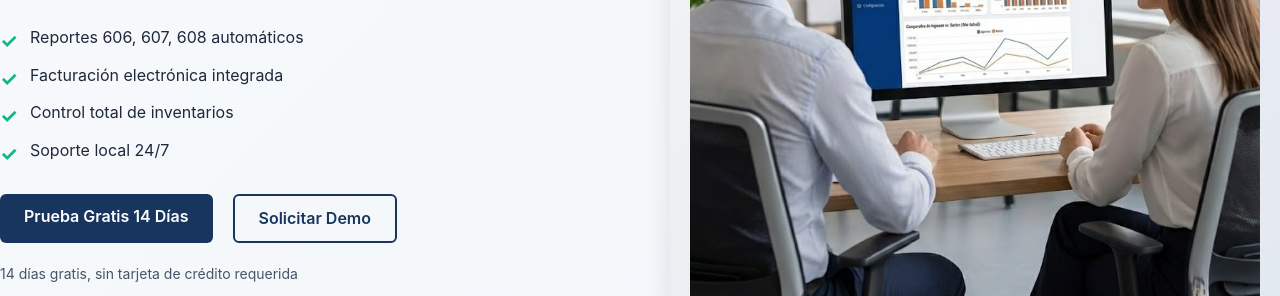
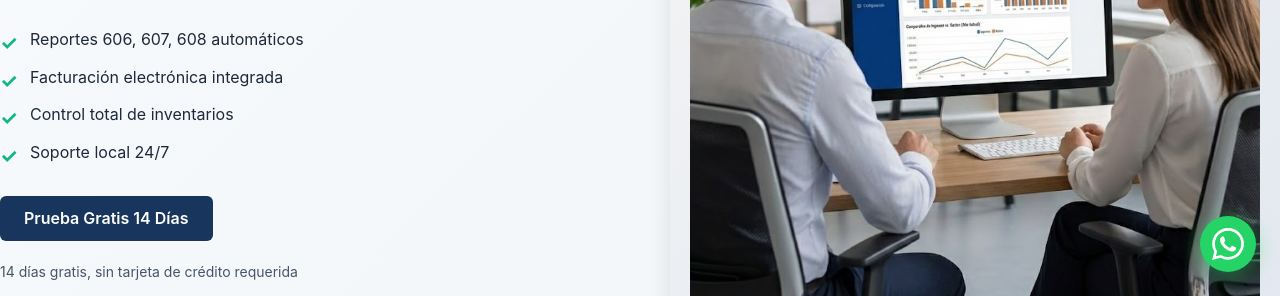
Before and after one commit to mmerino78/digisoft-website, a website: page index.html in a window 1280 px wide. Shown: the part 504-800 px from the top of the page. Drawn offline with Linux system fonts and the light colour scheme.

Commit message:
whatsapp

```diff
--- a/css/styles.css
+++ b/css/styles.css
@@ -668,3 +668,31 @@
 .social-links a:hover {
     color: white;
 }
+
+/* ===== WHATSAPP FLOTANTE ===== */
+.whatsapp-float {
+    position: fixed;
+    bottom: 24px;
+    right: 24px;
+    z-index: 999;
+    width: 56px;
+    height: 56px;
+    border-radius: 50%;
+    background: #25D366;
+    color: #fff;
+    display: flex;
+    align-items: center;
+    justify-content: center;
+    box-shadow: 0 4px 20px rgba(37, 211, 102, 0.5);
+    transition: transform 0.2s, box-shadow 0.2s;
+}
+
+.whatsapp-float:hover {
+    transform: scale(1.08);
+    box-shadow: 0 6px 24px rgba(37, 211, 102, 0.6);
+}
+
+.whatsapp-float svg {
+    width: 32px;
+    height: 32px;
+}
--- a/index.html
+++ b/index.html
@@ -49,8 +49,7 @@
                     </ul>
 
                     <div class="cta-group">
-                        <a href="#prueba" class="cta-button">Prueba Gratis 14 Días</a>
-                        <a href="#demo" class="cta-button secondary">Solicitar Demo</a>
+                        <a href="https://wa.me/18098412510" class="cta-button" target="_blank" rel="noopener noreferrer">Prueba Gratis 14 Días</a>
                     </div>
                     <p class="small-text">14 días gratis, sin tarjeta de crédito requerida</p>
                 </div>
@@ -206,7 +205,6 @@
                         <span class="monthly" style="display: block;">$35<span>/mes</span></span>
                         <span class="annual" style="display: none;">$336<span>/año</span></span>
                     </div>
-                    <a href="#" class="cta-button">Prueba gratis</a>
                     <ul class="features">
                         <li>Facturación electrónica</li>
                         <li>Contabilidad</li>
@@ -227,7 +225,6 @@
                         <span class="monthly" style="display: block;">$45<span>/mes</span></span>
                         <span class="annual" style="display: none;">$432<span>/año</span></span>
                     </div>
-                    <a href="#" class="cta-button">Prueba gratis</a>
                     <ul class="features">
                         <li>Facturación electrónica</li>
                         <li>Contabilidad</li>
@@ -248,7 +245,6 @@
                         <span class="monthly" style="display: block;">$60<span>/mes</span></span>
                         <span class="annual" style="display: none;">$576<span>/año</span></span>
                     </div>
-                    <a href="#" class="cta-button">Prueba gratis</a>
                     <ul class="features">
                         <li>Facturación electrónica</li>
                         <li>Contabilidad</li>
@@ -338,7 +334,7 @@
         <div class="container">
             <h2>Comienza a gestionar tu negocio inteligentemente</h2>
             <p>14 días gratis. Sin tarjeta de crédito. Soporte local incluido.</p>
-            <a href="#" class="cta-button large">Prueba Gratis Ahora</a>
+            <a href="https://wa.me/18098412510" class="cta-button large" target="_blank" rel="noopener noreferrer">Agenda una demo</a>
         </div>
     </section>
 
@@ -392,6 +388,9 @@
         </div>
     </footer>
 
+    <a href="https://wa.me/18098412510" class="whatsapp-float" target="_blank" rel="noopener noreferrer" aria-label="Contactar por WhatsApp">
+        <svg viewBox="0 0 24 24" fill="currentColor"><path d="M17.472 14.382c-.297-.149-1.758-.867-2.03-.967-.273-.099-.471-.148-.67.15-.197.297-.767.966-.94 1.164-.173.199-.347.223-.644.075-.297-.15-1.255-.463-2.39-1.475-.883-.788-1.48-1.761-1.653-2.059-.173-.297-.018-.458.13-.606.134-.133.298-.347.446-.52.149-.174.198-.298.298-.497.099-.198.05-.371-.025-.52-.075-.149-.669-1.612-.916-2.207-.242-.579-.487-.5-.669-.51-.173-.008-.371-.01-.57-.01-.198 0-.52.074-.792.372-.272.297-1.04 1.016-1.04 2.479 0 1.462 1.065 2.875 1.213 3.074.149.198 2.096 3.2 5.077 4.487.709.306 1.262.489 1.694.625.712.227 1.36.195 1.871.118.571-.085 1.758-.719 2.006-1.413.248-.694.248-1.289.173-1.413-.074-.124-.272-.198-.57-.347m-5.421 7.403h-.004a9.87 9.87 0 01-5.031-1.378l-.361-.214-3.741.982.998-3.648-.235-.374a9.86 9.86 0 01-1.51-5.26c.001-5.45 4.436-9.884 9.888-9.884 2.64 0 5.122 1.03 6.988 2.898a9.825 9.825 0 012.893 6.994c-.003 5.45-4.437 9.884-9.885 9.884m8.413-18.297A11.815 11.815 0 0012.05 0C5.495 0 .16 5.335.157 11.892c0 2.096.547 4.142 1.588 5.945L.057 24l6.305-1.654a11.882 11.882 0 005.683 1.448h.005c6.554 0 11.89-5.335 11.893-11.893a11.821 11.821 0 00-3.48-8.413z"/></svg>
+    </a>
     <script src="js/main.js"></script>
 </body>
 </html>
```
